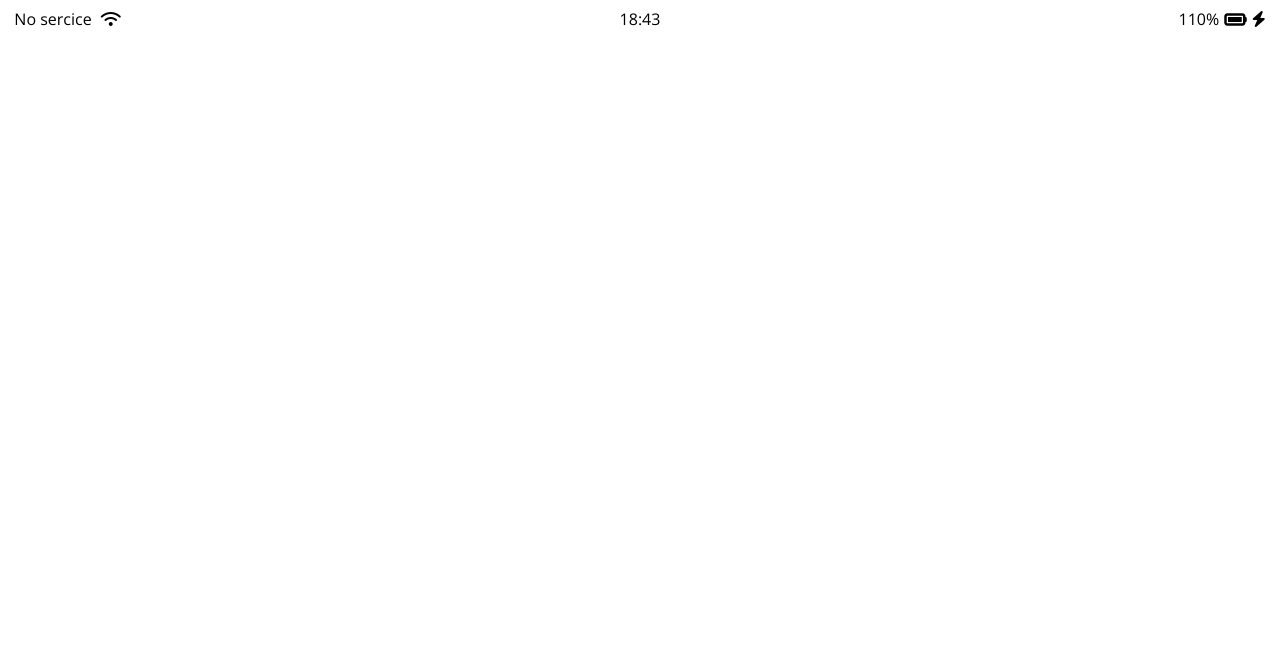
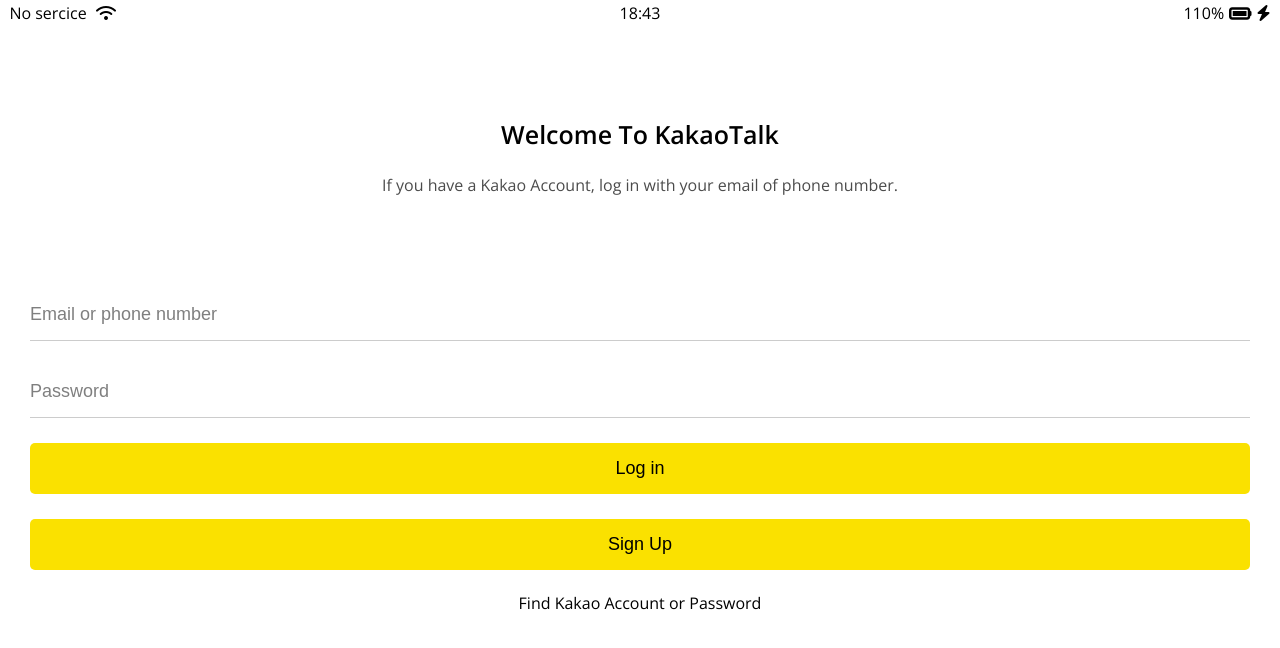
Before and after one commit to sotkfkd/Kokoa__clone__2022, a plain HTML site: page index.html in a window 1280 px wide. Drawn offline with nearby package versions, Linux system fonts and the light colour scheme.

Commit message:
login-css

```diff
--- /dev/null
+++ b/css/login.css
@@ -0,0 +1,49 @@
+.welcome-header {
+    margin-top: 96px;
+    text-align: center;
+    display: flex;
+    flex-direction: column;
+    align-items: center;
+}
+.welcome-header__title {
+    margin-bottom: 30px;
+    font-size: 25px;
+    font-weight: 1000;
+}
+.welcome-header__text {
+    width: 60%;
+    opacity: 70%;
+    margin-bottom: 96px;
+}
+#login-form {
+    display: flex;
+    flex-direction: column;
+    margin: 0px 30px;
+}
+#login-form input {
+    border: none;
+    font-size: 18px;
+    padding: 15px 0px;
+    margin-bottom: 25px;
+}
+#login-form input:not([type="submit"]) {
+    border-bottom: 1px solid rgba(0, 0, 0, 0.2);
+    transition: border-color 0.3s ease-in-out;
+}
+#login-form input[type="submit"] {
+    background-color: var(---yellow);
+    cursor: pointer;
+    border-radius: 5px;
+}
+#login-form input::placeholder {
+    color: rgba(0, 0, 0, 0.5);
+}
+#login-form input:focus {
+    border-color: var(---yellow);
+}
+#login-form a {
+    text-align: center;
+    text-decoration: none;
+    color:inherit;
+    font-size: 16px;
+}
--- /dev/null
+++ b/css/reset.css
@@ -0,0 +1,47 @@
+html, body, div, span, applet, object, iframe,
+h1, h2, h3, h4, h5, h6, p, blockquote, pre,
+a, abbr, acronym, address, big, cite, code,
+del, dfn, em, img, ins, kbd, q, s, samp,
+small, strike, strong, sub, sup, tt, var,
+b, u, i, center,
+dl, dt, dd, ol, ul, li,
+fieldset, form, label, legend,
+table, caption, tbody, tfoot, thead, tr, th, td,
+article, aside, canvas, details, embed,
+figure, figcaption, footer, header, hgroup,
+menu, nav, output, ruby, section, summary,
+time, mark, audio, video {
+	margin: 0;
+	padding: 0;
+	border: 0;
+	font-size: 100%;
+	font: inherit;
+	vertical-align: baseline;
+}
+/* HTML5 display-role reset for older browsers */
+article, aside, details, figcaption, figure,
+footer, header, hgroup, menu, nav, section {
+	display: block;
+}
+body {
+	line-height: 1;
+}
+ol, ul {
+	list-style: none;
+}
+blockquote, q {
+	quotes: none;
+}
+blockquote:before, blockquote:after,
+q:before, q:after {
+	content: '';
+	content: none;
+}
+table {
+	border-collapse: collapse;
+	border-spacing: 0;
+}
+
+input:focus {
+	outline: none;
+}
--- /dev/null
+++ b/css/status-bar.css
@@ -0,0 +1,23 @@
+.status-bar {
+    display: flex;
+    justify-content: center;
+    padding: 5px 3px;
+}
+.status-bar__colume {
+    width: 33%;
+}
+.status-bar__colume:first-child span {
+    margin-right: 5px;
+}
+.status-bar__colume:nth-child(2) {
+    display: flex;
+    justify-content: center;
+}
+.status-bar__colume:last-child {
+    display: flex;
+    justify-content: flex-end;
+    align-items: center;
+}
+.status-bar__colume .fa-battery-full {
+    margin: 0px 5px;
+}
--- a/css/styles.css
+++ b/css/styles.css
@@ -1,27 +1,8 @@
 @import url('https://fonts.googleapis.com/css2?family=Open+Sans:wght@400;600&display=swap');
+@import "reset.css";
+@import "variables.css";
+@import "status-bar.css";
+@import "login.css";
 body {
     font-family: 'Open Sans', sans-serif;
 }
-
-.status-bar {
-    display: flex;
-    justify-content: center;
-}
-.status-bar__colume {
-    width: 33%;
-}
-.status-bar__colume:first-child span {
-    margin-right: 5px;
-}
-.status-bar__colume:nth-child(2) {
-    display: flex;
-    justify-content: center;
-}
-.status-bar__colume:last-child {
-    display: flex;
-    justify-content: flex-end;
-    align-items: center;
-}
-.status-bar__colume .fa-battery-full {
-    margin: 0px 5px;
-}
--- /dev/null
+++ b/css/variables.css
@@ -0,0 +1,3 @@
+:root {
+    ---yellow: #fae100;
+}
--- a/index.html
+++ b/index.html
@@ -22,6 +22,17 @@
             <i class="fas fa-bolt"></i>
         </div>
     </div>
+    <header class="welcome-header">
+        <h1 class="welcome-header__title">Welcome To KakaoTalk</h1>
+        <p class="welcome-header__text">If you have a Kakao Account, log in with your email of phone number.</p>
+    </header>
+    <form id="login-form">
+        <input type="text" placeholder="Email or phone number"/>
+        <input type="text" placeholder="Password"/>
+        <input type="submit" value="Log in"/>
+        <input type="submit" value="Sign Up"/>
+        <a href="#">Find Kakao Account or Password</a>
+    </form>
     <script src="https://kit.fontawesome.com/6478f529f2.js"
 crossorigin="anonymous"></script>
 </body>
```
